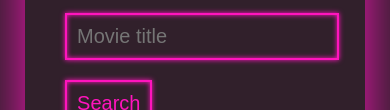
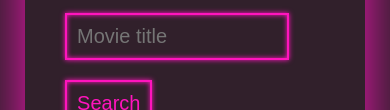
Before and after one commit to QmmaLarsson/Moment6_DT211G, a website built with Parcel: page src/index.html in a window 390 px wide. Shown: the part 390-500 px from the top of the page. Built offline with nearby package versions, Linux system fonts and the light colour scheme.

Commit message:
Anpassat input-fältet till mindre skärmar

```diff
--- a/src/css/_layout.scss
+++ b/src/css/_layout.scss
@@ -212,7 +212,7 @@ h3 {
 
     #search {
         #searchInput {
-            max-width: 250px
+            max-width: 200px
         }
     }
 
```
